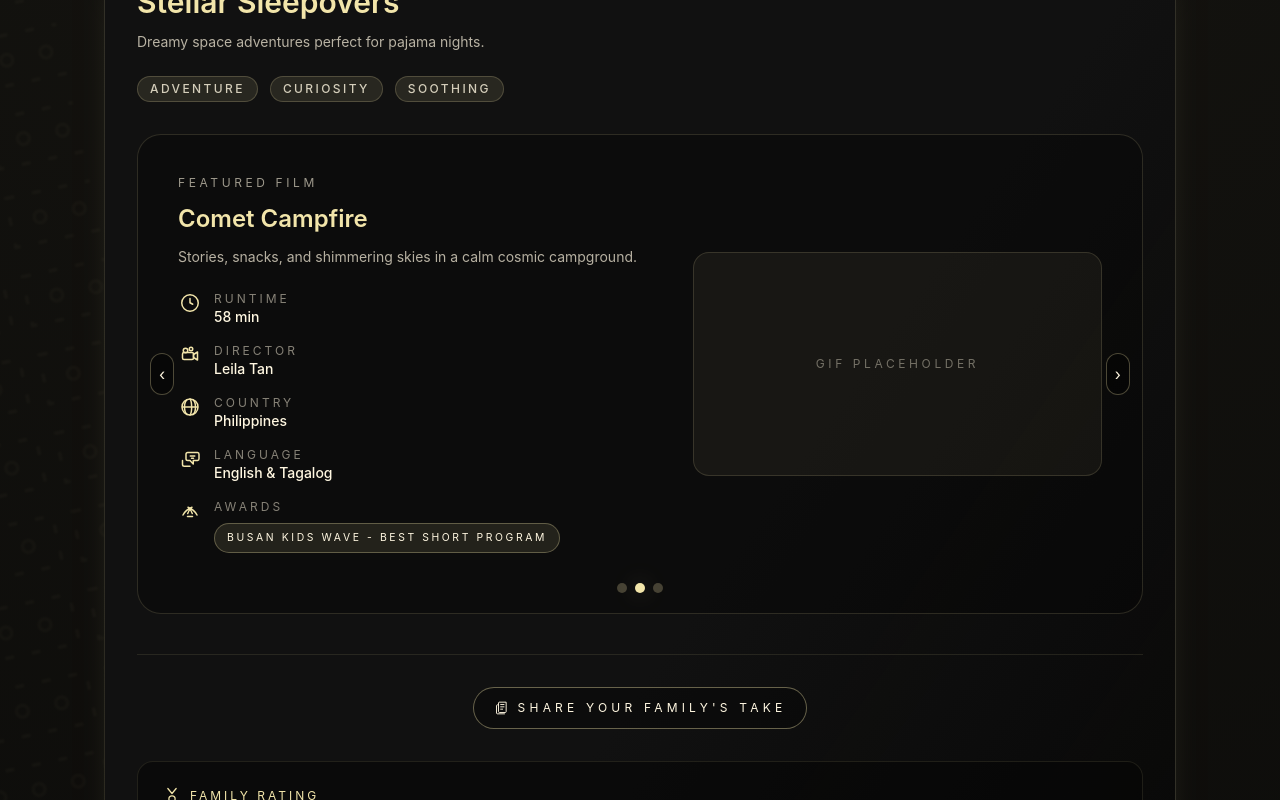
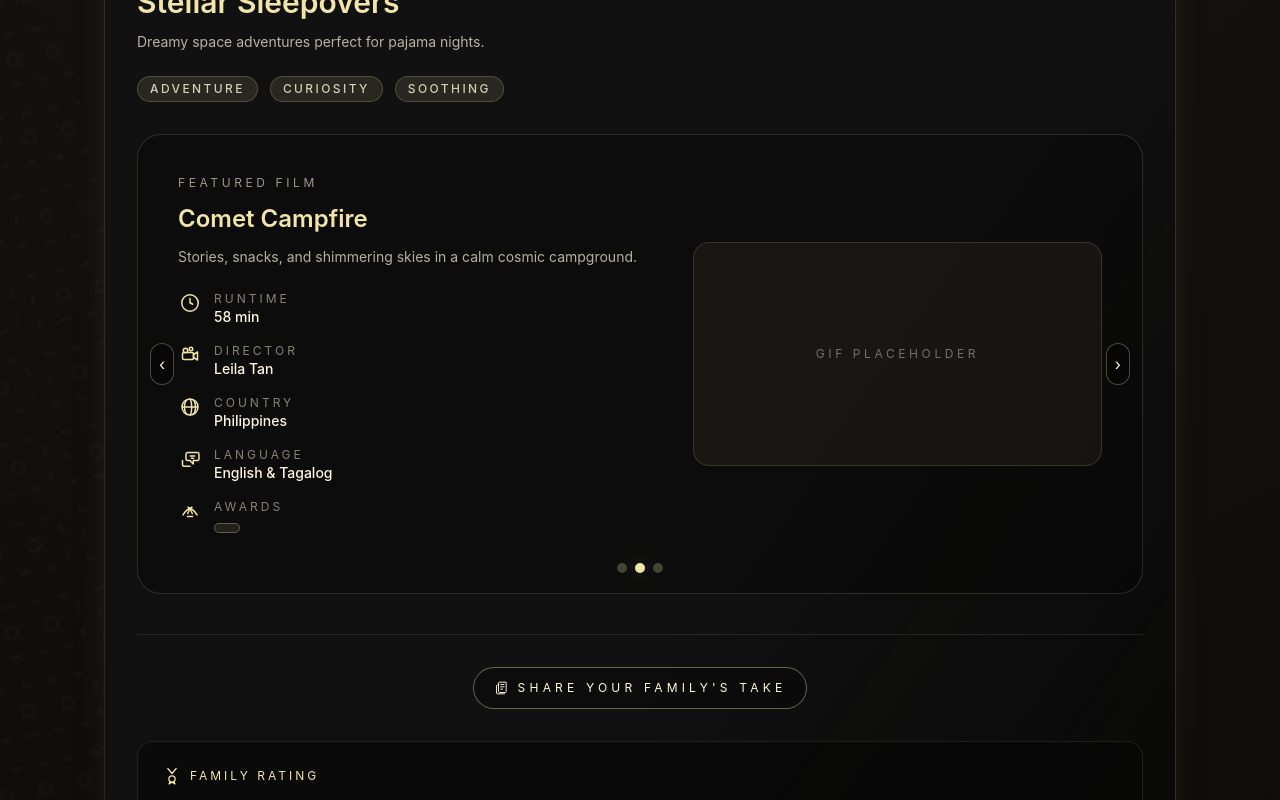
Before and after one commit to xavierchen0/cw-famjam-demo, a React (Vite) app: page / in a window 1280 px wide. Shown: the part 740-1540 px from the top of the page. Built offline with nearby package versions, Linux system fonts and the light colour scheme.

Commit message:
feat: add link

```diff
--- a/src/App.jsx
+++ b/src/App.jsx
@@ -747,6 +747,7 @@ function FilmCarousel({ films, autoInterval = 6000 }) {
             country,
             language,
             runtimeMinutes,
+            link,
             awards = [],
           } = film;
           const hasAwards = Array.isArray(awards) && awards.length > 0;
@@ -758,8 +759,7 @@ function FilmCarousel({ films, autoInterval = 6000 }) {
               ? `${formatRuntime(runtimeMinutes)} (${runtimeMinutes} min)`
               : `${runtimeMinutes} min`;
 
-          return (
-            <div key={title} className="min-w-full p-6 sm:p-8 lg:p-10">
+          const content = (
             <div className="grid gap-6 lg:grid-cols-[1.2fr_1fr] lg:items-center">
               <div>
                 <p className="text-xs uppercase tracking-[0.3em] text-brand-cream/60">
@@ -819,10 +819,12 @@ function FilmCarousel({ films, autoInterval = 6000 }) {
                         <div className="mt-2 flex flex-wrap gap-2">
                           {awards.map((award) => (
                             <span
-                                key={`${title}-${award}`}
-                                className="rounded-full border border-brand-gold/30 bg-brand-gold/10 px-3 py-1 text-[0.65rem] uppercase tracking-[0.25em] text-brand-cream"
+                              key={`${title}-${award.name}-${award.organization}-${award.year}`}
+                              className="rounded-full border border-brand-gold/30 bg-brand-gold/10 px-3 py-1 text-[0.65rem] uppercase tracking-[0.2em] text-brand-cream"
                             >
-                                {award}
+                              {award.name}
+                              {award.organization ? ` • ${award.organization}` : ""}
+                              {award.year ? ` (${award.year})` : ""}
                             </span>
                           ))}
                         </div>
@@ -835,6 +837,25 @@ function FilmCarousel({ films, autoInterval = 6000 }) {
                 GIF placeholder
               </div>
             </div>
+          );
+
+          if (link) {
+            return (
+              <a
+                key={title}
+                href={link}
+                target="_blank"
+                rel="noopener noreferrer"
+                className="min-w-full block p-6 sm:p-8 lg:p-10 transition hover:bg-brand-black/30"
+              >
+                {content}
+              </a>
+            );
+          }
+
+          return (
+            <div key={title} className="min-w-full p-6 sm:p-8 lg:p-10">
+              {content}
             </div>
           );
         })}
```
Lines whose indentation alone changed are shown as unchanged.
